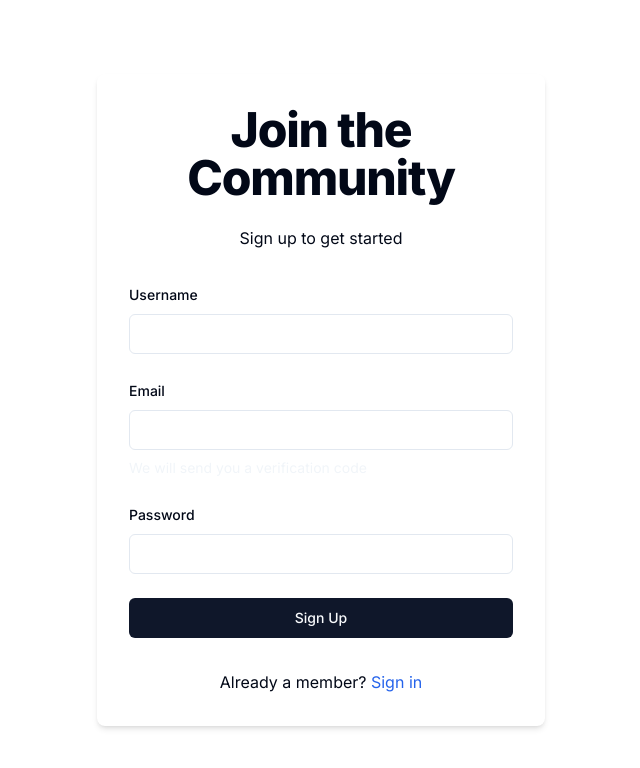
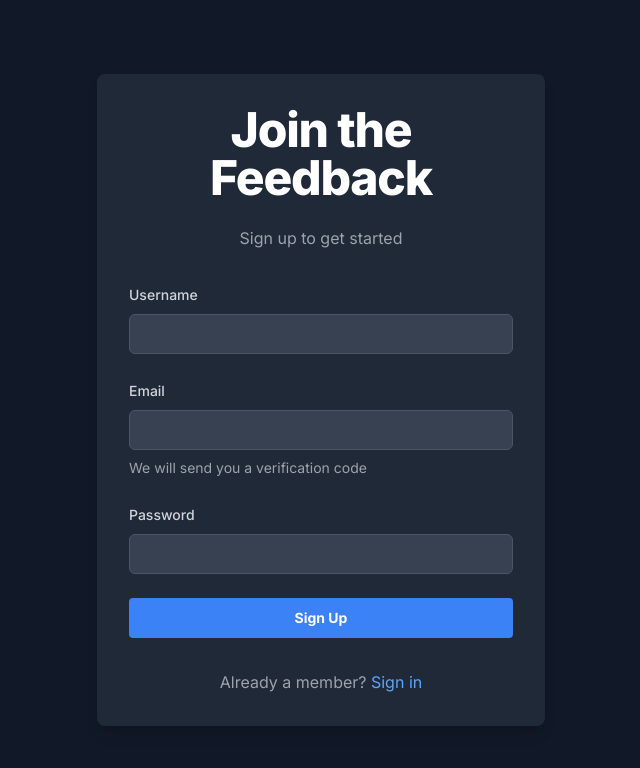
Before and after one commit to Prabal-verma/realfeedback, a Next.js app: page /sign-up in a window 1280 px wide. Shown: the top 768 px of the page, without its empty margins (319-959 px from the left). Built offline with nearby package versions, Linux system fonts and the light colour scheme.

Commit message:
changes in ui

```diff
--- a/src/app/(auth)/sign-in/page.tsx
+++ b/src/app/(auth)/sign-in/page.tsx
@@ -59,13 +59,13 @@ export default function SignInForm() {
   };
 
   return (
-    <div className="flex justify-center items-center min-h-screen bg-gray-800">
-      <div className="w-full max-w-md p-8 space-y-8 bg-white rounded-lg shadow-md">
+<div className="flex justify-center items-center min-h-screen bg-gray-900 text-white">
+  <div className="w-full max-w-md p-8 space-y-8 bg-gray-800 rounded-lg shadow-lg">
     <div className="text-center">
       <h1 className="text-4xl font-extrabold tracking-tight lg:text-5xl mb-6">
         Welcome Back to True Feedback
       </h1>
-          <p className="mb-4">Sign in to continue your secret conversations</p>
+      <p className="text-gray-400 mb-4">Sign in to continue your secret conversations</p>
     </div>
     <Form {...form}>
       <form onSubmit={form.handleSubmit(onSubmit)} className="space-y-6">
@@ -74,8 +74,11 @@ export default function SignInForm() {
           control={form.control}
           render={({ field }) => (
             <FormItem>
-                  <FormLabel>Email/Username</FormLabel>
-                  <Input {...field} />
+              <FormLabel className="text-gray-300">Email/Username</FormLabel>
+              <Input
+                {...field}
+                className="bg-gray-700 border-gray-600 focus:ring-blue-500 focus:border-blue-500 text-white"
+              />
               <FormMessage />
             </FormItem>
           )}
@@ -85,13 +88,22 @@ export default function SignInForm() {
           control={form.control}
           render={({ field }) => (
             <FormItem>
-                  <FormLabel>Password</FormLabel>
-                  <Input type="password" {...field} />
+              <FormLabel className="text-gray-300">Password</FormLabel>
+              <Input
+                type="password"
+                {...field}
+                className="bg-gray-700 border-gray-600 focus:ring-blue-500 focus:border-blue-500 text-white"
+              />
               <FormMessage />
             </FormItem>
           )}
         />
-            <Button className='w-full' type="submit">Sign In</Button>
+        <Button
+          type="submit"
+          className="w-full bg-blue-500 hover:bg-blue-600 text-white font-bold py-2 px-4 rounded focus:outline-none focus:shadow-outline"
+        >
+          Sign In
+        </Button>
       </form>
     </Form>
     <div className="text-center mt-4">
@@ -104,5 +116,6 @@ export default function SignInForm() {
     </div>
   </div>
 </div>
+
   );
 }
--- a/src/app/(auth)/sign-up/page.tsx
+++ b/src/app/(auth)/sign-up/page.tsx
@@ -119,13 +119,13 @@ export default function SignUpForm() {
   };
 
   return (
-    <div className="flex justify-center items-center min-h-screen">
-      <div className="w-full max-w-md p-8 space-y-8 bg-white rounded-lg shadow-md">
+<div className="flex justify-center items-center min-h-screen bg-gray-900 text-white">
+  <div className="w-full max-w-md p-8 space-y-8 bg-gray-800 rounded-lg shadow-lg">
     <div className="text-center">
       <h1 className="text-3xl font-extrabold tracking-tight lg:text-5xl mb-6">
-            Join the Community
+        Join the Feedback
       </h1>
-          <p className="mb-4">Sign up to get started</p>
+      <p className="text-gray-400 mb-4">Sign up to get started</p>
     </div>
     <Form {...form}>
       <form onSubmit={form.handleSubmit(onSubmit)} className="space-y-6">
@@ -134,21 +134,20 @@ export default function SignUpForm() {
           control={form.control}
           render={({ field }) => (
             <FormItem>
-                  <FormLabel>Username</FormLabel>
+              <FormLabel className="text-gray-300">Username</FormLabel>
               <Input
                 {...field}
                 onChange={(e: any) => {
                   field.onChange(e);
                   debounced(e.target.value);
                 }}
+                className="bg-gray-700 border-gray-600 focus:ring-blue-500 focus:border-blue-500 text-white"
               />
-                  {isCheckingUsername && <Loader2 className="animate-spin" />}
+              {isCheckingUsername && <Loader2 className="animate-spin text-blue-500" />}
               {!isCheckingUsername && usernameMessage && (
                 <p
                   className={`text-sm ${
-                        usernameMessage === "Username is unique"
-                          ? "text-green-500"
-                          : "text-red-500"
+                    usernameMessage === "Username is unique" ? "text-green-400" : "text-red-400"
                   }`}
                 >
                   {usernameMessage}
@@ -163,28 +162,40 @@ export default function SignUpForm() {
           control={form.control}
           render={({ field }) => (
             <FormItem>
-                  <FormLabel>Email</FormLabel>
-                  <Input {...field} name="email" />
-                  <p className="text-muted text-gray-400 text-sm">
+              <FormLabel className="text-gray-300">Email</FormLabel>
+              <Input
+                {...field}
+                name="email"
+                className="bg-gray-700 border-gray-600 focus:ring-blue-500 focus:border-blue-500 text-white"
+              />
+              <p className="text-gray-400 text-sm">
                 We will send you a verification code
               </p>
               <FormMessage />
             </FormItem>
           )}
         />
-
         <FormField
           name="password"
           control={form.control}
           render={({ field }) => (
             <FormItem>
-                  <FormLabel>Password</FormLabel>
-                  <Input type="password" {...field} name="password" />
+              <FormLabel className="text-gray-300">Password</FormLabel>
+              <Input
+                type="password"
+                {...field}
+                name="password"
+                className="bg-gray-700 border-gray-600 focus:ring-blue-500 focus:border-blue-500 text-white"
+              />
               <FormMessage />
             </FormItem>
           )}
         />
-            <Button type="submit" className="w-full" disabled={isSubmitting}>
+        <Button
+          type="submit"
+          className="w-full bg-blue-500 hover:bg-blue-600 text-white font-bold py-2 px-4 rounded focus:outline-none focus:shadow-outline"
+          disabled={isSubmitting}
+        >
           {isSubmitting ? (
             <>
               <Loader2 className="mr-2 h-4 w-4 animate-spin" />
@@ -197,14 +208,15 @@ export default function SignUpForm() {
       </form>
     </Form>
     <div className="text-center mt-4">
-          <p>
+      <p className="text-gray-400">
         Already a member?{" "}
-            <Link href="/sign-in" className="text-blue-600 hover:text-blue-800">
+        <Link href="/sign-in" className="text-blue-400 hover:text-blue-300">
           Sign in
         </Link>
       </p>
     </div>
   </div>
 </div>
+
   );
 }
--- a/src/app/(auth)/verify/[username]/page.tsx
+++ b/src/app/(auth)/verify/[username]/page.tsx
@@ -53,13 +53,13 @@ export default function VerifyAccount() {
   };
 
   return (
-    <div className="flex justify-center items-center min-h-screen bg-gray-100">
-      <div className="w-full max-w-md p-8 space-y-8 bg-white rounded-lg shadow-md">
+<div className="flex justify-center items-center min-h-screen bg-gray-900 text-white">
+  <div className="w-full max-w-md p-8 space-y-8 bg-gray-800 rounded-lg shadow-lg">
     <div className="text-center">
       <h1 className="text-4xl font-extrabold tracking-tight lg:text-5xl mb-6">
         Verify Your Account
       </h1>
-          <p className="mb-4">Enter the verification code sent to your email</p>
+      <p className="text-gray-400 mb-4">Enter the verification code sent to your email</p>
     </div>
     <Form {...form}>
       <form onSubmit={form.handleSubmit(onSubmit)} className="space-y-6">
@@ -68,18 +68,25 @@ export default function VerifyAccount() {
           control={form.control}
           render={({ field }) => (
             <FormItem>
-                  <FormLabel>Verification Code</FormLabel>
-                  <FormControl>
-                    <Input {...field} />
-                  </FormControl>
+              <FormLabel className="text-gray-300">Verification Code</FormLabel>
+              <Input
+                {...field}
+                className="bg-gray-700 border-gray-600 focus:ring-blue-500 focus:border-blue-500 text-white"
+              />
               <FormMessage />
             </FormItem>
           )}
         />
-            <Button type="submit">Verify</Button>
+        <Button
+          type="submit"
+          className="w-full bg-blue-500 hover:bg-blue-600 text-white font-bold py-2 px-4 rounded focus:outline-none focus:shadow-outline"
+        >
+          Verify
+        </Button>
       </form>
     </Form>
   </div>
 </div>
+
   );
 }
```
Lines whose indentation alone changed are shown as unchanged.
